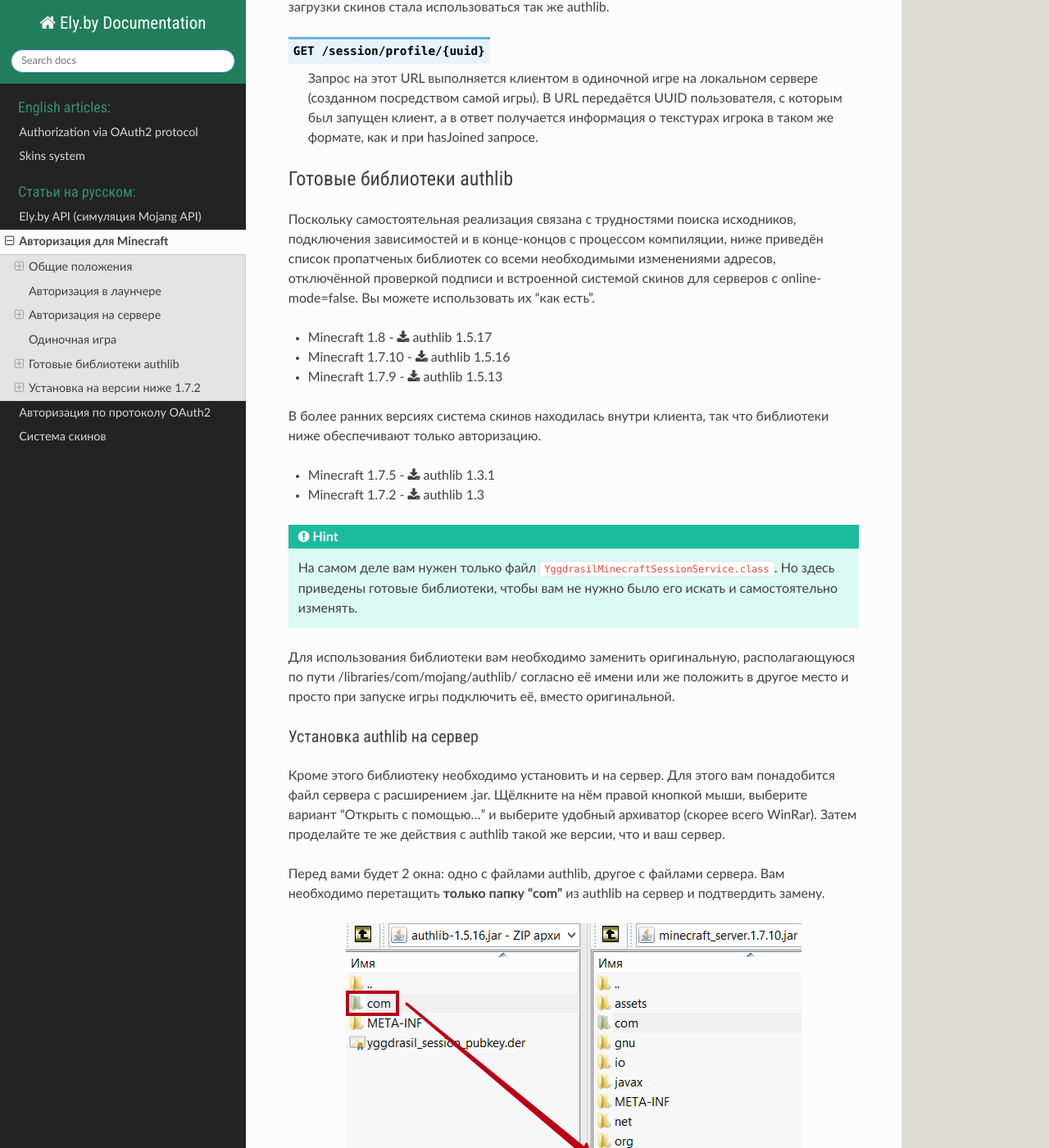
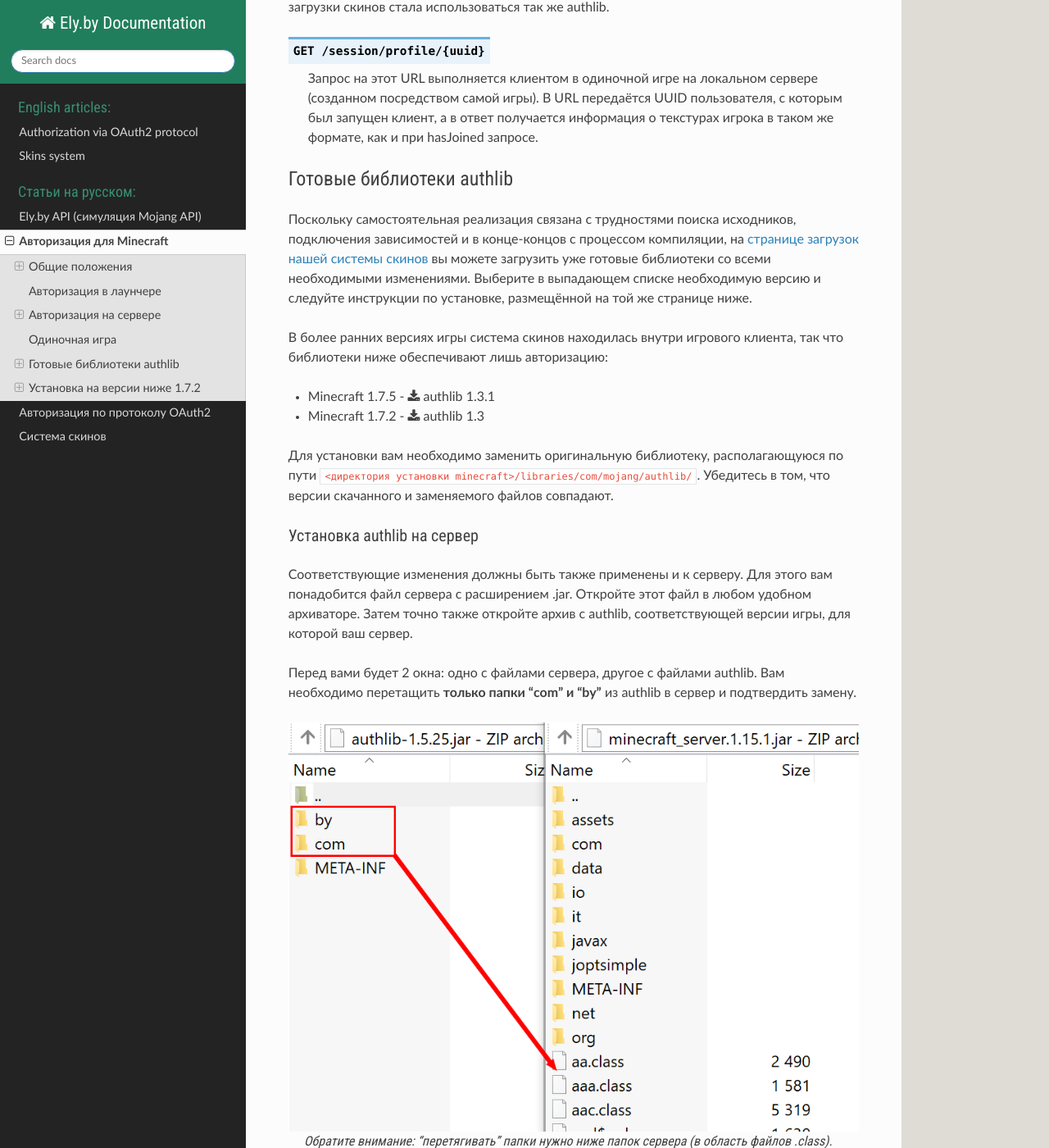
Before and after one commit to elyby/docs, a Sphinx documentation site: the page built from source/ru/minecraft-auth.rst, in a window 1280 px wide and 1400 px high, scrolled down 5388 px. Shown: the whole window at 82% size. Built offline with Sphinx 7.4.7 and the Read the Docs theme 2.0.0, drawn with Linux system fonts in a browser that asks for light colours; some of the changed text lies outside the part shown.

Commit message:
Update authlib tutorial (#3)
* replaced static authlib links with ely.by/load link

* removed unused authlibs from static

* Replace authlib installation example image. Final polishing of texts

Co-authored-by: ErickSkrauch <erickskrauch@ely.by>

```diff
--- a/source/ru/minecraft-auth.rst
+++ b/source/ru/minecraft-auth.rst
@@ -240,44 +240,45 @@
 Готовые библиотеки authlib
 ==========================
 
-Поскольку самостоятельная реализация связана с трудностями поиска исходников, подключения зависимостей и в конце-концов с
-процессом компиляции, ниже приведён список пропатченых библиотек со всеми необходимыми изменениями адресов, отключённой
-проверкой подписи и встроенной системой скинов для серверов с online-mode=false. Вы можете использовать их "как есть".
+Поскольку самостоятельная реализация связана с трудностями поиска исходников, подключения зависимостей и в конце-концов
+с процессом компиляции, на `странице загрузок нашей системы скинов <//ely.by/load>`_ вы можете загрузить уже
+готовые библиотеки со всеми необходимыми изменениями. Выберите в выпадающем списке необходимую версию и следуйте
+инструкции по установке, размещённой на той же странице ниже.
 
-* Minecraft 1.8 - :download:`authlib 1.5.17 <_static/minecraft-auth/authlib/authlib-1.5.17.jar>`
-
-* Minecraft 1.7.10 - :download:`authlib 1.5.16 <_static/minecraft-auth/authlib/authlib-1.5.16.jar>`
-
-* Minecraft 1.7.9 - :download:`authlib 1.5.13 <_static/minecraft-auth/authlib/authlib-1.5.13.jar>`
-
-В более ранних версиях система скинов находилась внутри клиента, так что библиотеки ниже обеспечивают только авторизацию.
+В более ранних версиях игры система скинов находилась внутри игрового клиента, так что библиотеки ниже обеспечивают
+лишь авторизацию:
 
 * Minecraft 1.7.5 - :download:`authlib 1.3.1 <_static/minecraft-auth/authlib/authlib-1.3.1.jar>`
 
 * Minecraft 1.7.2 - :download:`authlib 1.3 <_static/minecraft-auth/authlib/authlib-1.3.jar>`
 
-.. hint:: На самом деле вам нужен только файл ``YggdrasilMinecraftSessionService.class``. Но здесь приведены готовые
-          библиотеки, чтобы вам не нужно было его искать и самостоятельно изменять.
-
-Для использования библиотеки вам необходимо заменить оригинальную, располагающуюся по пути /libraries/com/mojang/authlib/
-согласно её имени или же положить в другое место и просто при запуске игры подключить её, вместо оригинальной.
+Для установки вам необходимо заменить оригинальную библиотеку, располагающуюся по пути
+``<директория установки minecraft>/libraries/com/mojang/authlib/``. Убедитесь в том, что версии скачанного и заменяемого
+файлов совпадают.
 
 Установка authlib на сервер
 ~~~~~~~~~~~~~~~~~~~~~~~~~~~
 
-Кроме этого библиотеку необходимо установить и на сервер. Для этого вам понадобится файл сервера с расширением .jar.
-Щёлкните на нём правой кнопкой мыши, выберите вариант "Открыть с помощью..." и выберите удобный архиватор (скорее всего WinRar).
-Затем проделайте те же действия с authlib такой же версии, что и ваш сервер.
+Соответствующие изменения должны быть также применены и к серверу. Для этого вам понадобится файл сервера с расширением
+.jar. Откройте этот файл в любом удобном архиваторе. Затем точно также откройте архив с authlib, соответствующей версии
+игры, для которой ваш сервер.
 
-Перед вами будет 2 окна: одно с файлами authlib, другое с файлами сервера. Вам необходимо перетащить **только папку "com"**
-из authlib на сервер и подтвердить замену.
+Перед вами будет 2 окна: одно с файлами сервера, другое с файлами authlib. Вам необходимо перетащить
+**только папки "com" и "by"** из authlib в сервер и подтвердить замену.
 
 .. figure:: _static/minecraft-auth/authlib-install.png
    :align: center
-   :alt: Процесс перетягивания: что куда.
+   :alt: Процесс установки authlib.
 
-После этих действий вы можете закрыть оба окна и в настройках сервера включить online-mode=true, авторизация через Ely.by
-установлена и работает!
+   Обратите внимание: "перетягивать" папки нужно ниже папок сервера (в область файлов .class).
+
+После этих действий вы можете закрыть оба окна и в настройках сервера установить значение ``online-mode=true``.
+
+.. hint:: Некоторые сервера запускаются как обёртка над оригинальным сервером Minecraft (например, Forge и Sponge).
+          В этом случае модификацию нужно производить именно в оригинальном сервере, а не обёртке.
+
+          Для серверов, работающих через BungeeCord, установку необходимо производить только на сервер, выполняющим
+          роль авторизационного.
 
 Установка на версии ниже 1.7.2
 ==============================
```
Also changed, not shown: source/ru/_static/minecraft-auth/authlib-install.png, 3 other files.
